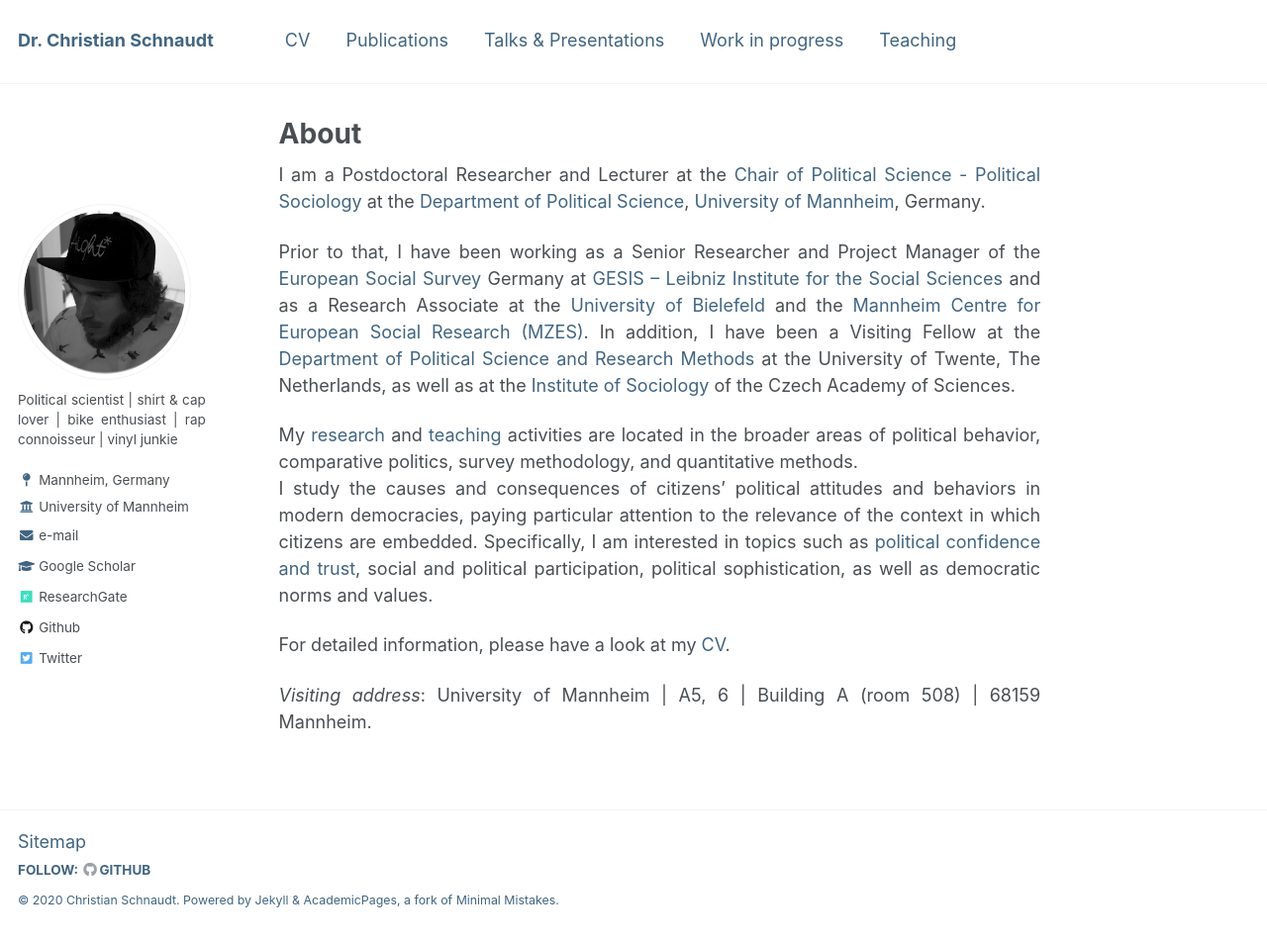
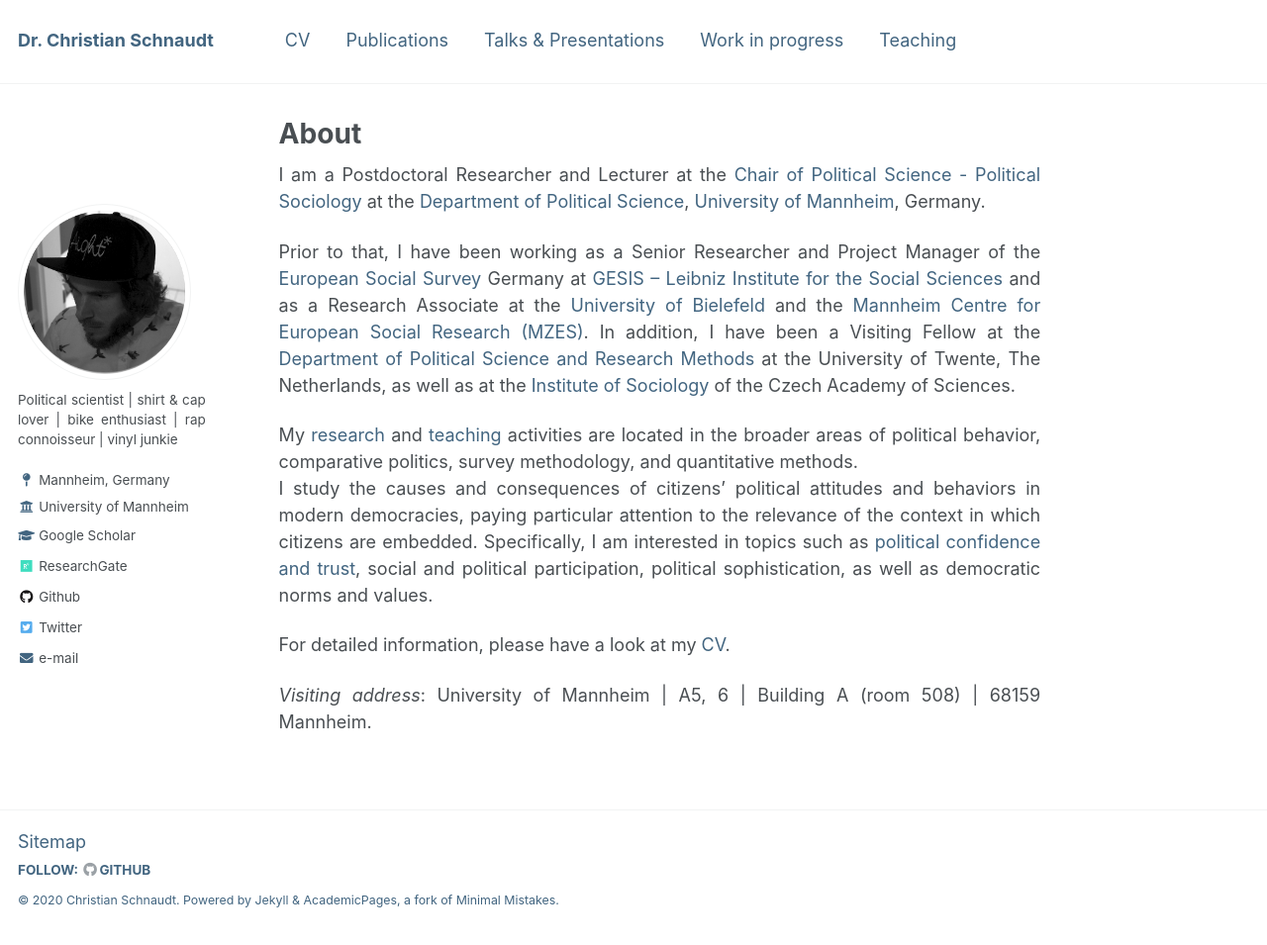
Before and after one commit to cschnaudt/cschnaudt.github.io, a Jekyll site: the page built from _pages/about.md, in a window 1280 px wide and 955 px high. Shown: the whole window at 99% size. Built offline with Jekyll 4.4.1, drawn with Linux system fonts in a browser that asks for light colours.

Commit message:
Revert "Update author-profile.html"
This reverts commit b5168747087a4fc6b55da3bfd9557c8235e66003.

```diff
--- a/_includes/author-profile.html
+++ b/_includes/author-profile.html
@@ -28,9 +28,6 @@
       {% if author.employer %}
         <li><i class="fa fa-fw fa-university" style="color:#426580" aria-hidden="true"></i> {{ author.employer }}</li>
       {% endif %}
-      {% if author.email %}
-        <li><a href="mailto:{{ author.email }}" target="_blank" rel="noopener"><i class="fas fa-fw fa-envelope" style="color:#426580" aria-hidden="true"></i> e-mail</a></li>
-      {% endif %}
       {% if author.uri %}
         <li><a href="{{ author.uri }}" target="_blank" rel="noopener"><i class="fas fa-fw fa-link" style="color:#426580" aria-hidden="true"></i> {{ site.data.ui-text[site.locale].website_label | default: "Website" }}</a></li>
       {% endif %}
@@ -45,6 +42,9 @@
       {% endif %}
       {% if author.twitter %}
         <li><a href="https://twitter.com/{{ author.twitter }}" target="_blank" rel="noopener"><i class="fab fa-fw fa-twitter-square" aria-hidden="true"></i> Twitter</a></li>
+      {% endif %}
+      {% if author.email %}
+        <li><a href="mailto:{{ author.email }}" target="_blank" rel="noopener"><i class="fas fa-fw fa-envelope" style="color:#426580" aria-hidden="true"></i> e-mail</a></li>
       {% endif %}
       {% if author.keybase %}
         <li><a href="https://keybase.io/{{ author.keybase }}"><i class="fas fa-fw fa-key" aria-hidden="true"></i> Keybase</a></li>
```
